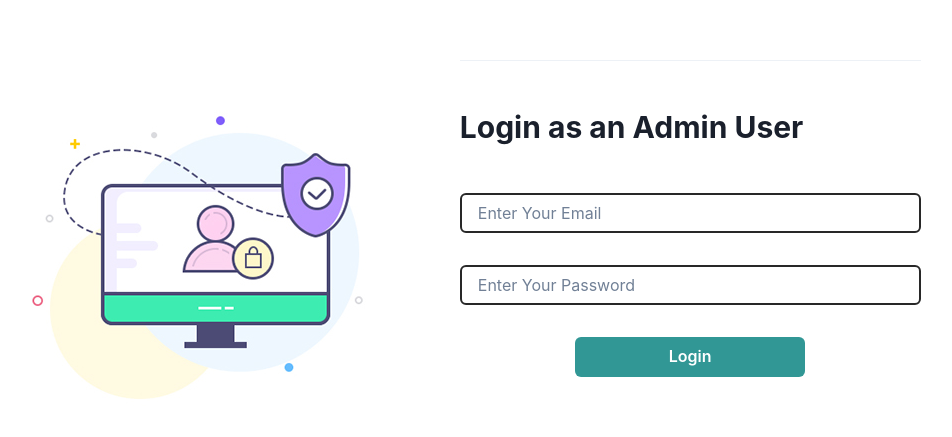
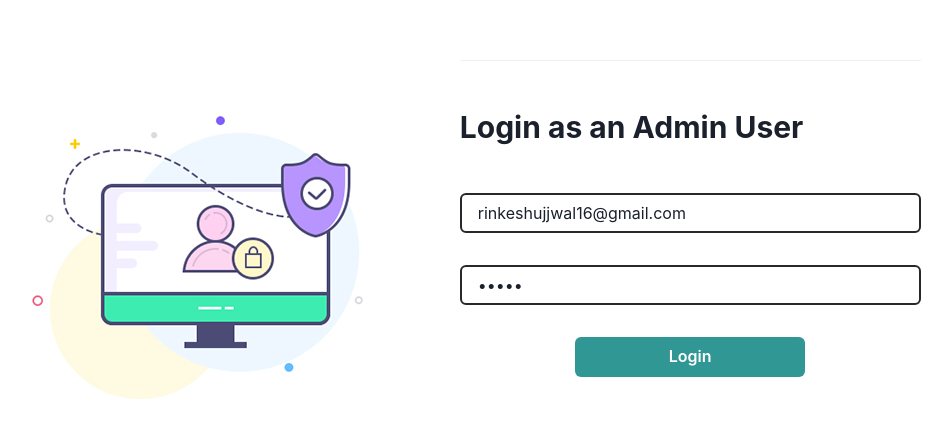
Before and after one commit to Rinkesh375/Shop-Now, a React (Create React App) app: page /admin-login in a window 1280 px wide. Shown: the part 157-594 px from the top of the page, without its empty margins (129-1081 px from the left). Built offline with nearby package versions, Linux system fonts and the light colour scheme.

Commit message:
ready file ready

```diff
--- a/src/components/AdminLoginRight.tsx
+++ b/src/components/AdminLoginRight.tsx
@@ -12,7 +12,7 @@ import { adminLogin } from '../Redux/AdminProductReducer/actions';
 
 const AdminLoginRight = () => {
   const dispatch: Dispatch<any> = useDispatch();
-  const [adminInfo, setAdminInfo] = useState<AdminInput>({ email: "", password: "" });
+  const [adminInfo, setAdminInfo] = useState<AdminInput>({ email: "rinkeshujjwal16@gmail.com", password: "12345" });
   const toast = useToast();
   const navigator = useNavigate();
   const { email, password } = adminInfo;
```
Also changed, not shown: 1 other file (tests, documents, lock files or other folders).
